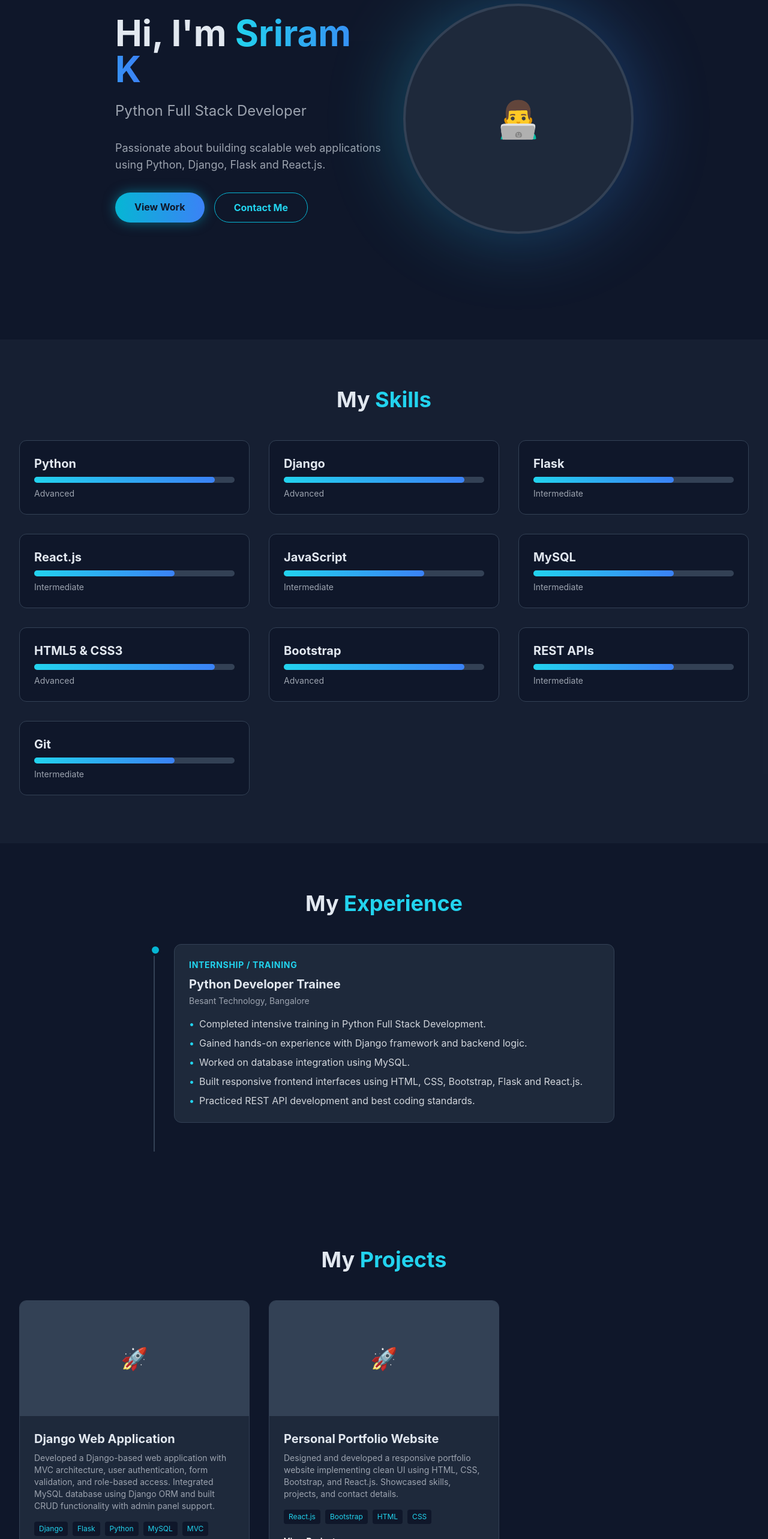
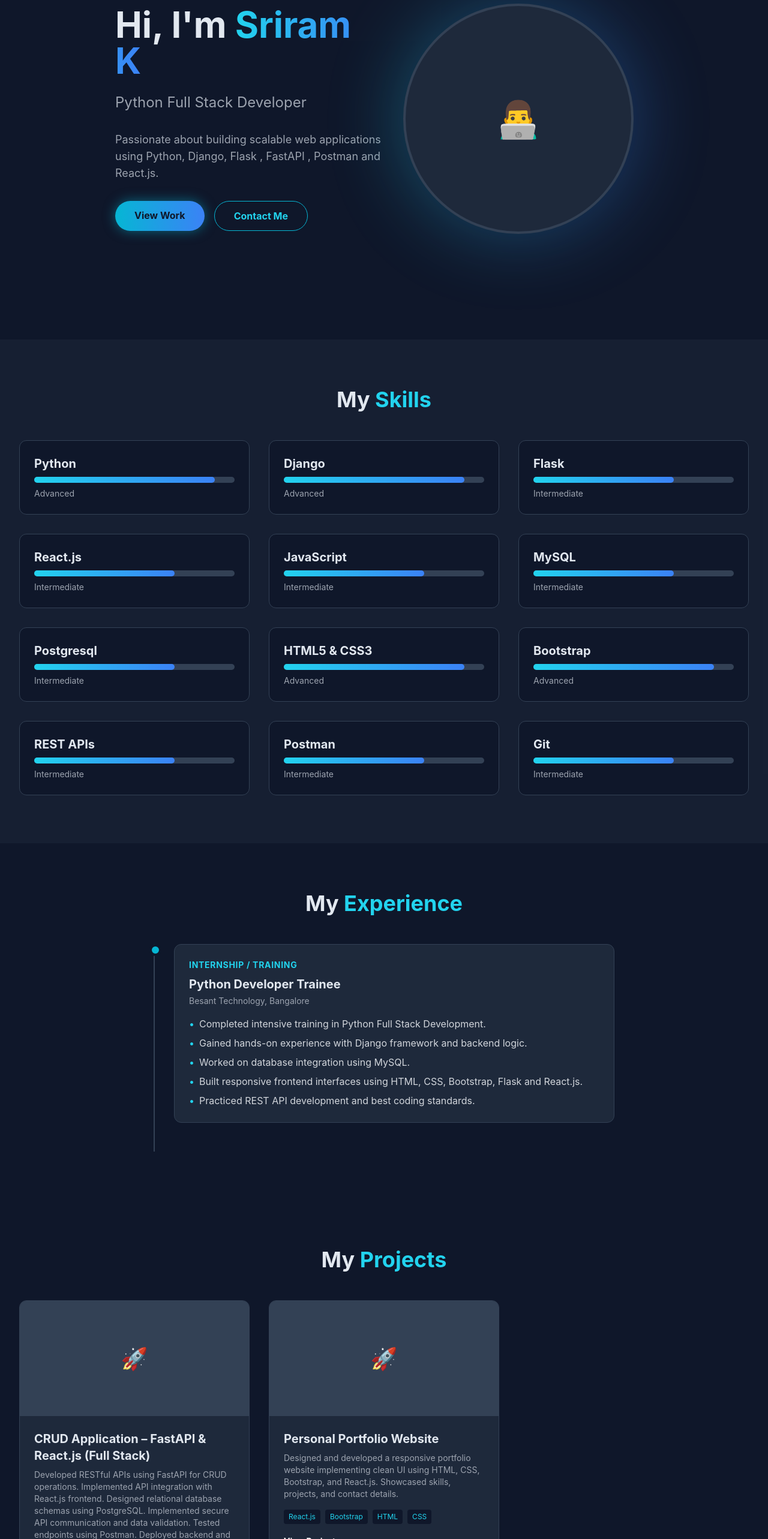
Before and after one commit to sriramkumar082004/Sri_portfolio, a React (Vite) app: page / in a window 1280 px wide. Shown: the part 234-2800 px from the top of the page at 60% size. Built offline with nearby package versions, Linux system fonts and the light colour scheme.

Commit message:
Project and Skills add

```diff
--- a/src/components/Hero.jsx
+++ b/src/components/Hero.jsx
@@ -12,7 +12,7 @@ const Hero = () => {
             Python Full Stack Developer
           </p>
           <p className="text-lg text-gray-400 mb-8 max-w-lg mx-auto md:mx-0">
-            Passionate about building scalable web applications using Python, Django, Flask and React.js.
+            Passionate about building scalable web applications using Python, Django, Flask , FastAPI , Postman and React.js.
           </p>
           <div className="flex flex-col sm:flex-row gap-4 justify-center md:justify-start">
             <a
--- a/src/components/Projects.jsx
+++ b/src/components/Projects.jsx
@@ -2,9 +2,9 @@ import React from 'react';
 
 const projects = [
   {
-    title: 'Django Web Application',
-    description: 'Developed a Django-based web application with MVC architecture, user authentication, form validation, and role-based access. Integrated MySQL database using Django ORM and built CRUD functionality with admin panel support.',
-    tags: ['Django', 'Flask','Python', 'MySQL','MVC'],
+    title: 'CRUD Application – FastAPI & React.js (Full Stack)',
+    description: 'Developed RESTful APIs using FastAPI for CRUD operations. Implemented API integration with React.js frontend. Designed relational database schemas using PostgreSQL. Implemented secure API communication and data validation. Tested endpoints using Postman. Deployed backend and frontend separately with API connectivity.',
+    tags: ['FastAPI', 'React.js', 'PostgreSQL', 'Postman', 'REST API'],
     link: '#'
   },
   {
--- a/src/components/Skills.jsx
+++ b/src/components/Skills.jsx
@@ -7,9 +7,11 @@ const skills = [
   { name: 'React.js', level: 'Intermediate' },
   { name: 'JavaScript', level: 'Intermediate' },
   { name: 'MySQL', level: 'Intermediate' },
+  { name: 'Postgresql', level: 'Intermediate'},
   { name: 'HTML5 & CSS3', level: 'Advanced' },
   { name: 'Bootstrap', level: 'Advanced' },
   { name: 'REST APIs', level: 'Intermediate' },
+  { name: 'Postman', level: 'Intermediate' },
   { name: 'Git', level: 'Intermediate' },
 
 ];
```
Also changed, not shown: 1 other file (tests, documents, lock files or other folders).
